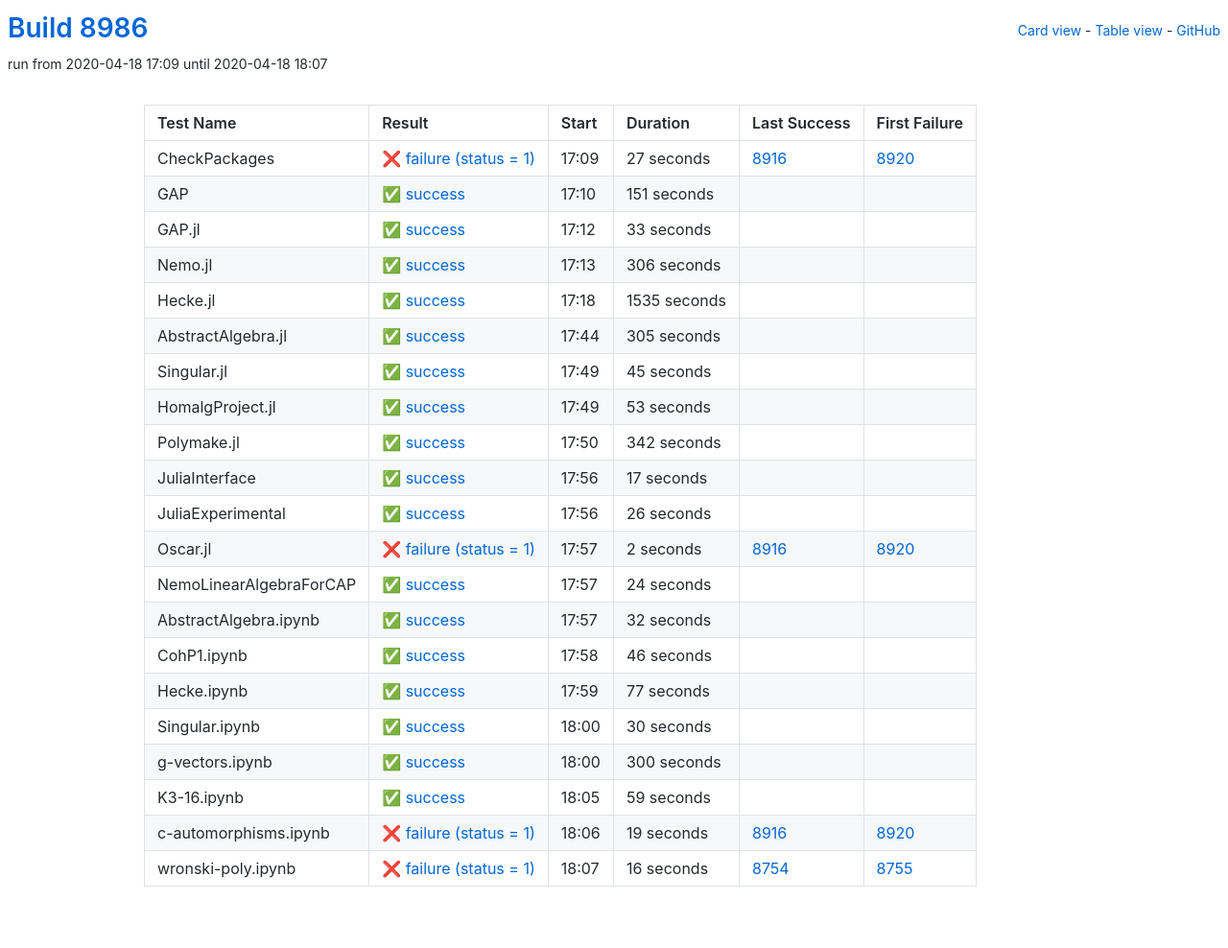
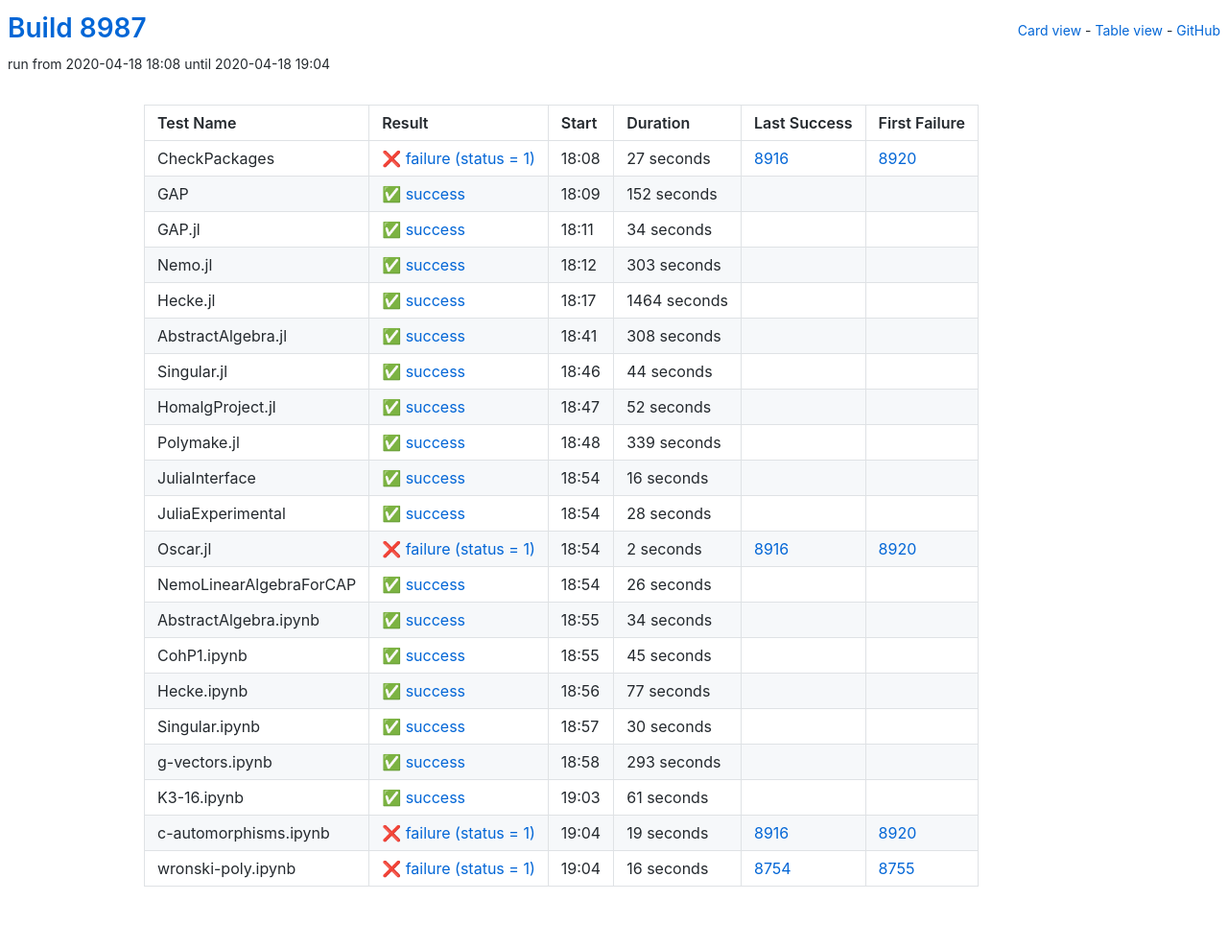
Before and after one commit to oscar-system/oscar-ci-status, a Jekyll site: the page built from table.html, in a window 1280 px wide. Shown: the whole page at 96% size. Built offline with Jekyll 4.4.1, drawn with Linux system fonts in a browser that asks for light colours.

Commit message:
Build 8987

```diff
--- a/_data/ci.yml
+++ b/_data/ci.yml
@@ -1,5 +1,5 @@
-build: 8986
-build_url: https://oscarci.mathematik.uni-kl.de/job/oscar/8986/
+build: 8987
+build_url: https://oscarci.mathematik.uni-kl.de/job/oscar/8987/
 job: oscar
 tests:
 - duration: 27
@@ -8,64 +8,152 @@ tests:
   first_failure_url: https://oscarci.mathematik.uni-kl.de/job/oscar/8920/
   last_success: 8916
   last_success_url: https://oscarci.mathematik.uni-kl.de/job/oscar/8916/
-  log: https://oscarci.mathematik.uni-kl.de/job/oscar/8986/artifact/logs/build-8986/CheckPackages.log
+  log: https://oscarci.mathematik.uni-kl.de/job/oscar/8987/artifact/logs/build-8987/CheckPackages.log
   name: CheckPackages
-  start: 2020-04-18 17:09
+  start: 2020-04-18 18:08
   status: failure
   success: false
-- duration: 151
+- duration: 152
   exitcode: 0
   first_failure: false
   first_failure_url: null
   last_success: false
   last_success_url: null
-  log: https://oscarci.mathematik.uni-kl.de/job/oscar/8986/artifact/logs/build-8986/GAP.log
+  log: https://oscarci.mathematik.uni-kl.de/job/oscar/8987/artifact/logs/build-8987/GAP.log
   name: GAP
-  start: 2020-04-18 17:10
+  start: 2020-04-18 18:09
   status: success
   success: true
-- duration: 33
+- duration: 34
   exitcode: 0
   first_failure: false
   first_failure_url: null
   last_success: false
   last_success_url: null
-  log: https://oscarci.mathematik.uni-kl.de/job/oscar/8986/artifact/logs/build-8986/GAP.jl.log
+  log: https://oscarci.mathematik.uni-kl.de/job/oscar/8987/artifact/logs/build-8987/GAP.jl.log
   name: GAP.jl
-  start: 2020-04-18 17:12
+  start: 2020-04-18 18:11
   status: success
   success: true
-- duration: 306
+- duration: 303
   exitcode: 0
   first_failure: false
   first_failure_url: null
   last_success: false
   last_success_url: null
-  log: https://oscarci.mathematik.uni-kl.de/job/oscar/8986/artifact/logs/build-8986/Nemo.jl.log
+  log: https://oscarci.mathematik.uni-kl.de/job/oscar/8987/artifact/logs/build-8987/Nemo.jl.log
   name: Nemo.jl
-  start: 2020-04-18 17:13
+  start: 2020-04-18 18:12
   status: success
   success: true
-- duration: 1535
+- duration: 1464
   exitcode: 0
   first_failure: false
   first_failure_url: null
   last_success: false
   last_success_url: null
-  log: https://oscarci.mathematik.uni-kl.de/job/oscar/8986/artifact/logs/build-8986/Hecke.jl.log
+  log: https://oscarci.mathematik.uni-kl.de/job/oscar/8987/artifact/logs/build-8987/Hecke.jl.log
   name: Hecke.jl
-  start: 2020-04-18 17:18
+  start: 2020-04-18 18:17
   status: success
   success: true
-- duration: 305
+- duration: 308
   exitcode: 0
   first_failure: false
   first_failure_url: null
   last_success: false
   last_success_url: null
-  log: https://oscarci.mathematik.uni-kl.de/job/oscar/8986/artifact/logs/build-8986/AbstractAlgebra.jl.log
+  log: https://oscarci.mathematik.uni-kl.de/job/oscar/8987/artifact/logs/build-8987/AbstractAlgebra.jl.log
   name: AbstractAlgebra.jl
-  start: 2020-04-18 17:44
+  start: 2020-04-18 18:41
+  status: success
+  success: true
+- duration: 44
+  exitcode: 0
+  first_failure: false
+  first_failure_url: null
+  last_success: false
+  last_success_url: null
+  log: https://oscarci.mathematik.uni-kl.de/job/oscar/8987/artifact/logs/build-8987/Singular.jl.log
+  name: Singular.jl
+  start: 2020-04-18 18:46
+  status: success
+  success: true
+- duration: 52
+  exitcode: 0
+  first_failure: false
+  first_failure_url: null
+  last_success: false
+  last_success_url: null
+  log: https://oscarci.mathematik.uni-kl.de/job/oscar/8987/artifact/logs/build-8987/HomalgProject.jl.log
+  name: HomalgProject.jl
+  start: 2020-04-18 18:47
+  status: success
+  success: true
+- duration: 339
+  exitcode: 0
+  first_failure: false
+  first_failure_url: null
+  last_success: false
+  last_success_url: null
+  log: https://oscarci.mathematik.uni-kl.de/job/oscar/8987/artifact/logs/build-8987/Polymake.jl.log
+  name: Polymake.jl
+  start: 2020-04-18 18:48
+  status: success
+  success: true
+- duration: 16
+  exitcode: 0
+  first_failure: false
+  first_failure_url: null
+  last_success: false
+  last_success_url: null
+  log: https://oscarci.mathematik.uni-kl.de/job/oscar/8987/artifact/logs/build-8987/JuliaInterface.log
+  name: JuliaInterface
+  start: 2020-04-18 18:54
+  status: success
+  success: true
+- duration: 28
+  exitcode: 0
+  first_failure: false
+  first_failure_url: null
+  last_success: false
+  last_success_url: null
+  log: https://oscarci.mathematik.uni-kl.de/job/oscar/8987/artifact/logs/build-8987/JuliaExperimental.log
+  name: JuliaExperimental
+  start: 2020-04-18 18:54
+  status: success
+  success: true
+- duration: 2
+  exitcode: 1
+  first_failure: 8920
+  first_failure_url: https://oscarci.mathematik.uni-kl.de/job/oscar/8920/
+  last_success: 8916
+  last_success_url: https://oscarci.mathematik.uni-kl.de/job/oscar/8916/
+  log: https://oscarci.mathematik.uni-kl.de/job/oscar/8987/artifact/logs/build-8987/Oscar.jl.log
+  name: Oscar.jl
+  start: 2020-04-18 18:54
+  status: failure
+  success: false
+- duration: 26
+  exitcode: 0
+  first_failure: false
+  first_failure_url: null
+  last_success: false
+  last_success_url: null
+  log: https://oscarci.mathematik.uni-kl.de/job/oscar/8987/artifact/logs/build-8987/NemoLinearAlgebraForCAP.log
+  name: NemoLinearAlgebraForCAP
+  start: 2020-04-18 18:54
+  status: success
+  success: true
+- duration: 34
+  exitcode: 0
+  first_failure: false
+  first_failure_url: null
+  last_success: false
+  last_success_url: null
+  log: https://oscarci.mathematik.uni-kl.de/job/oscar/8987/artifact/logs/build-8987/AbstractAlgebra.ipynb.log
+  name: AbstractAlgebra.ipynb
+  start: 2020-04-18 18:55
   status: success
   success: true
 - duration: 45
@@ -74,97 +162,9 @@ tests:
   first_failure_url: null
   last_success: false
   last_success_url: null
-  log: https://oscarci.mathematik.uni-kl.de/job/oscar/8986/artifact/logs/build-8986/Singular.jl.log
-  name: Singular.jl
-  start: 2020-04-18 17:49
-  status: success
-  success: true
-- duration: 53
-  exitcode: 0
-  first_failure: false
-  first_failure_url: null
-  last_success: false
-  last_success_url: null
-  log: https://oscarci.mathematik.uni-kl.de/job/oscar/8986/artifact/logs/build-8986/HomalgProject.jl.log
-  name: HomalgProject.jl
-  start: 2020-04-18 17:49
-  status: success
-  success: true
-- duration: 342
-  exitcode: 0
-  first_failure: false
-  first_failure_url: null
-  last_success: false
-  last_success_url: null
-  log: https://oscarci.mathematik.uni-kl.de/job/oscar/8986/artifact/logs/build-8986/Polymake.jl.log
-  name: Polymake.jl
-  start: 2020-04-18 17:50
-  status: success
-  success: true
-- duration: 17
-  exitcode: 0
-  first_failure: false
-  first_failure_url: null
-  last_success: false
-  last_success_url: null
-  log: https://oscarci.mathematik.uni-kl.de/job/oscar/8986/artifact/logs/build-8986/JuliaInterface.log
-  name: JuliaInterface
-  start: 2020-04-18 17:56
-  status: success
-  success: true
-- duration: 26
-  exitcode: 0
-  first_failure: false
-  first_failure_url: null
-  last_success: false
-  last_success_url: null
-  log: https://oscarci.mathematik.uni-kl.de/job/oscar/8986/artifact/logs/build-8986/JuliaExperimental.log
-  name: JuliaExperimental
-  start: 2020-04-18 17:56
-  status: success
-  success: true
-- duration: 2
-  exitcode: 1
-  first_failure: 8920
-  first_failure_url: https://oscarci.mathematik.uni-kl.de/job/oscar/8920/
-  last_success: 8916
-  last_success_url: https://oscarci.mathematik.uni-kl.de/job/oscar/8916/
-  log: https://oscarci.mathematik.uni-kl.de/job/oscar/8986/artifact/logs/build-8986/Oscar.jl.log
-  name: Oscar.jl
-  start: 2020-04-18 17:57
-  status: failure
-  success: false
-- duration: 24
-  exitcode: 0
-  first_failure: false
-  first_failure_url: null
-  last_success: false
-  last_success_url: null
-  log: https://oscarci.mathematik.uni-kl.de/job/oscar/8986/artifact/logs/build-8986/NemoLinearAlgebraForCAP.log
-  name: NemoLinearAlgebraForCAP
-  start: 2020-04-18 17:57
-  status: success
-  success: true
-- duration: 32
-  exitcode: 0
-  first_failure: false
-  first_failure_url: null
-  last_success: false
-  last_success_url: null
-  log: https://oscarci.mathematik.uni-kl.de/job/oscar/8986/artifact/logs/build-8986/AbstractAlgebra.ipynb.log
-  name: AbstractAlgebra.ipynb
-  start: 2020-04-18 17:57
-  status: success
-  success: true
-- duration: 46
-  exitcode: 0
-  first_failure: false
-  first_failure_url: null
-  last_success: false
-  last_success_url: null
-  log: https://oscarci.mathematik.uni-kl.de/job/oscar/8986/artifact/logs/build-8986/CohP1.ipynb.log
+  log: https://oscarci.mathematik.uni-kl.de/job/oscar/8987/artifact/logs/build-8987/CohP1.ipynb.log
   name: CohP1.ipynb
-  start: 2020-04-18 17:58
+  start: 2020-04-18 18:55
   status: success
   success: true
 - duration: 77
@@ -173,9 +173,9 @@ tests:
   first_failure_url: null
   last_success: false
   last_success_url: null
-  log: https://oscarci.mathematik.uni-kl.de/job/oscar/8986/artifact/logs/build-8986/Hecke.ipynb.log
+  log: https://oscarci.mathematik.uni-kl.de/job/oscar/8987/artifact/logs/build-8987/Hecke.ipynb.log
   name: Hecke.ipynb
-  start: 2020-04-18 17:59
+  start: 2020-04-18 18:56
   status: success
   success: true
 - duration: 30
@@ -184,31 +184,31 @@ tests:
   first_failure_url: null
   last_success: false
   last_success_url: null
-  log: https://oscarci.mathematik.uni-kl.de/job/oscar/8986/artifact/logs/build-8986/Singular.ipynb.log
+  log: https://oscarci.mathematik.uni-kl.de/job/oscar/8987/artifact/logs/build-8987/Singular.ipynb.log
   name: Singular.ipynb
-  start: 2020-04-18 18:00
+  start: 2020-04-18 18:57
   status: success
   success: true
-- duration: 300
+- duration: 293
   exitcode: 0
   first_failure: false
   first_failure_url: null
   last_success: false
   last_success_url: null
-  log: https://oscarci.mathematik.uni-kl.de/job/oscar/8986/artifact/logs/build-8986/g-vectors.ipynb.log
+  log: https://oscarci.mathematik.uni-kl.de/job/oscar/8987/artifact/logs/build-8987/g-vectors.ipynb.log
   name: g-vectors.ipynb
-  start: 2020-04-18 18:00
+  start: 2020-04-18 18:58
   status: success
   success: true
-- duration: 59
+- duration: 61
   exitcode: 0
   first_failure: false
   first_failure_url: null
   last_success: false
   last_success_url: null
-  log: https://oscarci.mathematik.uni-kl.de/job/oscar/8986/artifact/logs/build-8986/K3-16.ipynb.log
+  log: https://oscarci.mathematik.uni-kl.de/job/oscar/8987/artifact/logs/build-8987/K3-16.ipynb.log
   name: K3-16.ipynb
-  start: 2020-04-18 18:05
+  start: 2020-04-18 19:03
   status: success
   success: true
 - duration: 19
@@ -217,9 +217,9 @@ tests:
   first_failure_url: https://oscarci.mathematik.uni-kl.de/job/oscar/8920/
   last_success: 8916
   last_success_url: https://oscarci.mathematik.uni-kl.de/job/oscar/8916/
-  log: https://oscarci.mathematik.uni-kl.de/job/oscar/8986/artifact/logs/build-8986/c-automorphisms.ipynb.log
+  log: https://oscarci.mathematik.uni-kl.de/job/oscar/8987/artifact/logs/build-8987/c-automorphisms.ipynb.log
   name: c-automorphisms.ipynb
-  start: 2020-04-18 18:06
+  start: 2020-04-18 19:04
   status: failure
   success: false
 - duration: 16
@@ -228,8 +228,8 @@ tests:
   first_failure_url: https://oscarci.mathematik.uni-kl.de/job/oscar/8755/
   last_success: 8754
   last_success_url: https://oscarci.mathematik.uni-kl.de/job/oscar/8754/
-  log: https://oscarci.mathematik.uni-kl.de/job/oscar/8986/artifact/logs/build-8986/wronski-poly.ipynb.log
+  log: https://oscarci.mathematik.uni-kl.de/job/oscar/8987/artifact/logs/build-8987/wronski-poly.ipynb.log
   name: wronski-poly.ipynb
-  start: 2020-04-18 18:07
+  start: 2020-04-18 19:04
   status: failure
   success: false
```
Also changed, not shown: README.md.
